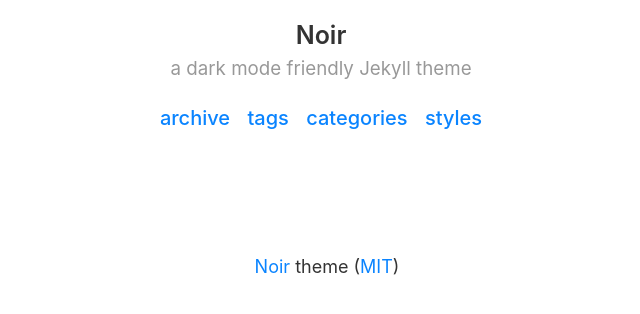
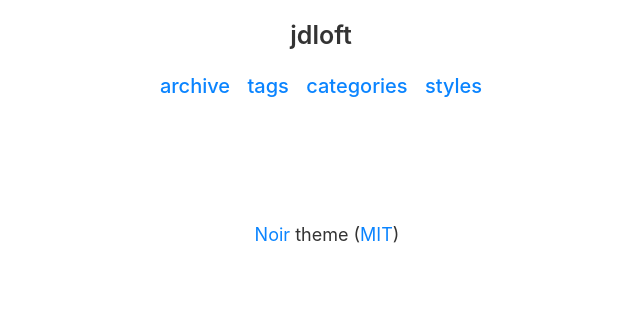
Before and after one commit to jdloft/jdloft.github.io, a Jekyll site: the page built from index.html, in a window 1280 px wide. Shown: the top 314 px of the page, without its empty margins (313-953 px from the left). Built offline with Jekyll 4.4.1, drawn with Linux system fonts in a browser that asks for light colours; the list of posts is cut into pages by our own code; part of the change alters nothing that is shown.

Commit message:
jdloft branding

```diff
--- a/_config.yml
+++ b/_config.yml
@@ -1,7 +1,7 @@
 # Setup
-title: Noir
-tagline: a dark mode friendly Jekyll theme
-url: https://noir.essentialenemy.com
+title: jdloft
+# tagline: a dark mode friendly Jekyll theme
+url: https://jdloft.com
 paginate: 1
 baseurl: ""
 permalink: :title/
@@ -37,11 +37,6 @@ sass:
 
 # Specify the author for blog posts
 author:
-  name: Victor Johnson
-  url: https://twitter.com/essentialenemy
-  email: me@essentialenemy.com
-
-# Custom vars
-version: 1.3.0
-github:
-  repo: https://github.com/essentialenemy/noir
+  name: Jamison Lofthouse
+  url: https://jdloft.com
+  # email:
```
Also changed, not shown: assets/favicon.ico.
